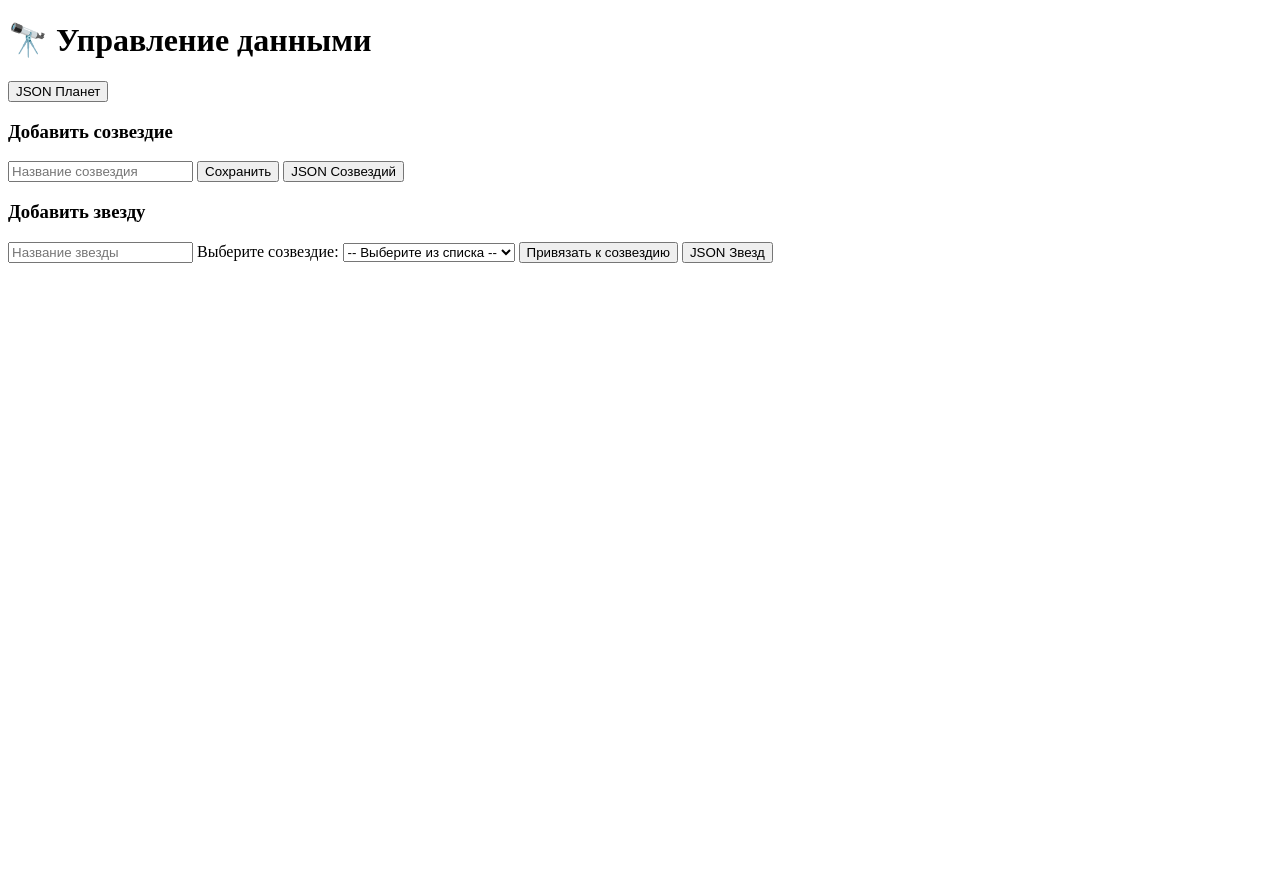
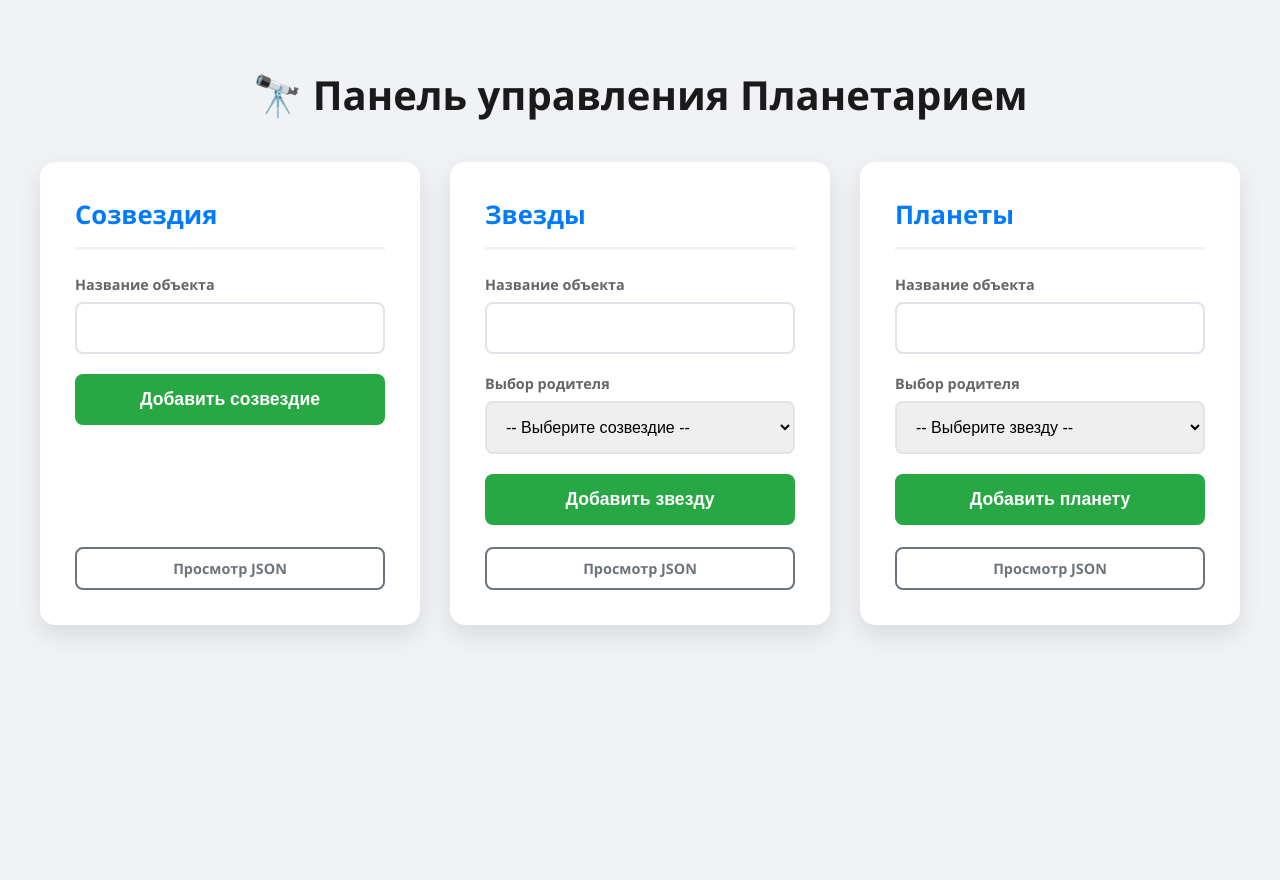
Before and after one commit to QIBIK/planetarium, a FastAPI app: page / in a window 1280 px wide. Before the commit the page ends 263 px from the top, so only its background shows below. Run offline with FastAPI, Linux system fonts and the light colour scheme; data comes from the database, SQL or seed files in the repository.

Commit message:
fix index.html

```diff
--- a/main.py
+++ b/main.py
@@ -13,18 +13,18 @@
 
 import sqlite3
 from fastapi.templating import Jinja2Templates
-from fastapi import Request, FastAPI
-from fastapi.responses import HTMLResponse
+from fastapi import Request, FastAPI, Form
+from fastapi.responses import HTMLResponse, RedirectResponse
 
-
-conn = sqlite3.connect('db.db')
+DB_PATH = "planetarium.db"
+conn = sqlite3.connect(DB_PATH)
 cursor = conn.cursor()
 
 # Включаем поддержку внешних ключей (чтобы связи работали)
 cursor.execute("PRAGMA foreign_keys = ON;")
 
 def get_db(table):
-    conn = sqlite3.connect('db.db')
+    conn = sqlite3.connect(DB_PATH)
     # По стандарту row_factory использует кортежи, но благодаря Row будет более удобно
     # Row - это умный объект, который помнит не только значение, но и имена колонок
     conn.row_factory = sqlite3.Row
@@ -42,19 +42,14 @@ def get_db(table):
 app = FastAPI()
 templates = Jinja2Templates(directory="templates")
 
-# @app.get("/constellations/{a}")
-# async def read_constellations(a: int, b: str = None):
-#     return {"hello": a, "b": b}
-
 @app.get("/", response_class=HTMLResponse)
-async def index(request: Request):
-    constellations = get_db("constellations")
-    stars = get_db("stars")
-    planets = get_db("planets")
+async def read_form(request: Request, success: int = 0):
     return templates.TemplateResponse("index.html", {
         "request": request,
-        "constellations": constellations,
-        "stars": stars
+        "constellations": get_db("constellations"),
+        "stars": get_db("stars"),
+        "planets": get_db("planets"),
+        "success": success
     })
 
 @app.get("/constellations")
@@ -73,40 +68,37 @@ async def read_planets():
     return result
 
 @app.post("/add_constellation")
-async def add_const(name: str):
-    conn = sqlite3.connect('db.db')
+async def add_const(name: str = Form(...)):
+    conn = sqlite3.connect(DB_PATH)
     conn.row_factory = sqlite3.Row
     cursor = conn.cursor()
 
     cursor.execute(f"INSERT INTO constellations (name) VALUES (?)", (name,))
     conn.commit()
     conn.close()
-    result = {"status": 200, "message": f"Добавлено в constellations {name}"}
-    return result
+    return RedirectResponse(url="/?success=1", status_code=303)
 
 @app.post("/add_star")
-async def add_star(name: str, const_id: int):
-    conn = sqlite3.connect('db.db')
+async def add_star(name: str = Form(...), const_id: int = Form(...)):
+    conn = sqlite3.connect(DB_PATH)
     conn.row_factory = sqlite3.Row
     cursor = conn.cursor()
 
     cursor.execute(f"INSERT INTO stars (name, const_id) VALUES (?, ?)", (name, const_id))
     conn.commit()
     conn.close()
-    result = {"status": 200, "message": f"Добавлено в stars {name} {const_id}"}
-    return result
+    return RedirectResponse(url="/?success=1", status_code=303)
 
 @app.post("/add_planet")
-async def add_planet(name: str, star_id: int):
-    conn = sqlite3.connect('db.db')
+async def add_planet(name: str = Form(...), star_id: int = Form(...)):
+    conn = sqlite3.connect(DB_PATH)
     conn.row_factory = sqlite3.Row
     cursor = conn.cursor()
 
     cursor.execute(f"INSERT INTO planets (name, star_id) VALUES (?, ?)", (name, star_id))
     conn.commit()
     conn.close()
-    result = {"status": 200, "message": f"Добавлено в planets {name} {star_id}"}
-    return result
+    return RedirectResponse(url="/?success=1", status_code=303)
 
 
 cursor.execute('''
@@ -153,16 +145,4 @@ try:
 except:
     pass
 
-"""
-cursor.execute('''
-    SELECT p.name, s.name, c.name
-    FROM planets p
-    JOIN stars s ON p.star_id = s.id
-    JOIN constellations c ON s.const_id = c.id
-''')
-
-for row in cursor.fetchall():
-    print(f"Планета: {row[0]} | Звезда: {row[1]} | Созвездие: {row[2]}")
-"""
-
 conn.close()
--- a/templates/index.html
+++ b/templates/index.html
@@ -1,54 +1,201 @@
 <!DOCTYPE html>
-<html>
+<html lang="ru">
 <head>
     <meta charset="UTF-8">
-    <title>Планетарий</title>
-    <!-- <style>
-        body { font-family: sans-serif; max-width: 600px; margin: auto; padding: 20px; }
-        .block { background: #f0f0f0; padding: 15px; margin-bottom: 15px; border-radius: 5px; }
-        .json-links { margin-bottom: 20px; }
-        .btn-json { display: inline-block; padding: 5px 10px; background: #666; color: white; text-decoration: none; border-radius: 3px; font-size: 12px; }
-        select, input { display: block; width: 100%; margin: 10px 0; padding: 5px; }
-        button { background: #007bff; color: white; border: none; padding: 10px; cursor: pointer; width: 100%; }
-    </style> -->
+    <title>Управление Планетарием</title>
+    <style>
+        :root {
+            --bg-color: #f0f2f5;
+            --card-bg: #ffffff;
+            --primary-color: #007bff;
+            --success-color: #28a745;
+            --text-color: #333;
+        }
+
+        body {
+            font-family: 'Segoe UI', Tahoma, Geneva, Verdana, sans-serif;
+            background: var(--bg-color);
+            color: var(--text-color);
+            margin: 0;
+            display: flex;
+            flex-direction: column;
+            align-items: center;
+            min-height: 100vh;
+            padding: 40px 20px;
+        }
+
+        h1 { margin-bottom: 40px; font-size: 2.5rem; color: #1a1a1a; }
+
+        /* Зеленое уведомление */
+        .alert {
+            background: #d4edda;
+            color: #155724;
+            padding: 20px;
+            border-radius: 10px;
+            text-align: center;
+            margin-bottom: 30px;
+            width: 100%;
+            max-width: 1100px;
+            box-shadow: 0 4px 12px rgba(0,0,0,0.05);
+            font-weight: bold;
+        }
+
+        /* Контейнер для трех форм */
+        .forms-grid {
+            display: flex;
+            gap: 30px;
+            width: 100%;
+            max-width: 1200px;
+            justify-content: center;
+        }
+
+        .form-card {
+            background: var(--card-bg);
+            padding: 35px;
+            border-radius: 15px;
+            box-shadow: 0 10px 25px rgba(0,0,0,0.1);
+            flex: 1;
+            min-width: 300px;
+            display: flex;
+            flex-direction: column;
+        }
+
+        .form-card h3 {
+            margin-top: 0;
+            font-size: 1.6rem;
+            color: var(--primary-color);
+            border-bottom: 3px solid var(--bg-color);
+            padding-bottom: 15px;
+            margin-bottom: 25px;
+        }
+
+        label {
+            display: block;
+            margin-bottom: 8px;
+            font-weight: 600;
+            font-size: 0.9rem;
+            color: #666;
+        }
+
+        input, select {
+            width: 100%;
+            padding: 15px;
+            margin-bottom: 20px;
+            border: 2px solid #e1e4e8;
+            border-radius: 8px;
+            box-sizing: border-box;
+            font-size: 1rem;
+            transition: border-color 0.3s;
+        }
+
+        input:focus, select:focus {
+            outline: none;
+            border-color: var(--primary-color);
+        }
+
+        .btn-save {
+            background: var(--success-color);
+            color: white;
+            border: none;
+            padding: 15px;
+            width: 100%;
+            border-radius: 8px;
+            cursor: pointer;
+            font-weight: bold;
+            font-size: 1.1rem;
+            transition: transform 0.1s, background 0.2s;
+        }
+
+        .btn-save:hover { background: #218838; }
+        .btn-save:active { transform: scale(0.98); }
+
+        .btn-json {
+            margin-top: auto;
+            background: transparent;
+            color: #6c757d;
+            text-decoration: none;
+            display: block;
+            text-align: center;
+            padding: 10px;
+            border: 2px solid #6c757d;
+            border-radius: 8px;
+            font-size: 0.9rem;
+            font-weight: bold;
+            transition: all 0.2s;
+        }
+
+        .btn-json:hover {
+            background: #6c757d;
+            color: white;
+        }
+
+        /* Адаптивность для мобилок */
+        @media (max-width: 900px) {
+            .forms-grid { flex-direction: column; align-items: center; }
+            .form-card { width: 100%; max-width: 500px; }
+        }
+    </style>
 </head>
 <body>
 
-    <h1>🔭 Управление данными</h1>
+    <h1>🔭 Панель управления Планетарием</h1>
 
-    <div>
-        <form action="/planets" method="get">
-            <button>JSON Планет</button>
+    {% if success %}
+    <div class="alert" id="alert">✨ Отлично! Данные успешно сохранены в базу.</div>
+    <script>setTimeout(() => document.getElementById('alert').style.fadeOut='slow', 3000);</script>
+    <script>setTimeout(() => document.getElementById('alert').style.display='none', 3500);</script>
+    {% endif %}
+
+    <div class="forms-grid">
+
+        <div class="form-card">
+            <h3>Созвездия</h3>
+            <form action="/add_constellation" method="post">
+                <label>Название объекта</label>
+                <input type="text" name="name" required>
+                <button type="submit" class="btn-save">Добавить созвездие</button>
             </form>
+            <br>
+            <a href="/constellations" class="btn-json">Просмотр JSON</a>
         </div>
 
-    <div class="block">
-        <h3>Добавить созвездие</h3>
-        <form action="/add_constellation" method="post">
-            <input type="text" name="name" placeholder="Название созвездия" required>
-            <button type="submit">Сохранить</button>
-            <button>JSON Созвездий</button>
-        </form>
-    </div>
-
-    <div class="block">
-        <h3>Добавить звезду</h3>
+        <div class="form-card">
+            <h3>Звезды</h3>
             <form action="/add_star" method="post">
-            <input type="text" name="name" placeholder="Название звезды" required>
-
-            <label>Выберите созвездие:</label>
+                <label>Название объекта</label>
+                <input type="text" name="name" required>
+                <label>Выбор родителя</label>
                 <select name="const_id" required>
-                <option value="" disabled selected>-- Выберите из списка --</option>
+                    <option value="" disabled selected>-- Выберите созвездие --</option>
                     {% for c in constellations %}
                         <option value="{{ c.id }}">{{ c.name }}</option>
                     {% endfor %}
                 </select>
-
-            <button type="submit">Привязать к созвездию</button>
-            <button>JSON Звезд</button>
+                <button type="submit" class="btn-save">Добавить звезду</button>
             </form>
+            <br>
+            <a href="/stars" class="btn-json">Просмотр JSON</a>
         </div>
 
+        <div class="form-card">
+            <h3>Планеты</h3>
+            <form action="/add_planet" method="post">
+                <label>Название объекта</label>
+                <input type="text" name="name" required>
+                <label>Выбор родителя</label>
+                <select name="star_id" required>
+                    <option value="" disabled selected>-- Выберите звезду --</option>
+                    {% for s in stars %}
+                        <option value="{{ s.id }}">{{ s.name }}</option>
+                    {% endfor %}
+                </select>
+                <button type="submit" class="btn-save">Добавить планету</button>
+            </form>
+            <br>
+            <a href="/planets" class="btn-json">Просмотр JSON</a>
+        </div>
+
+    </div>
 
 </body>
 </html>
```
Also changed, not shown: 1 other file. Lines whose indentation alone changed are shown as unchanged.
